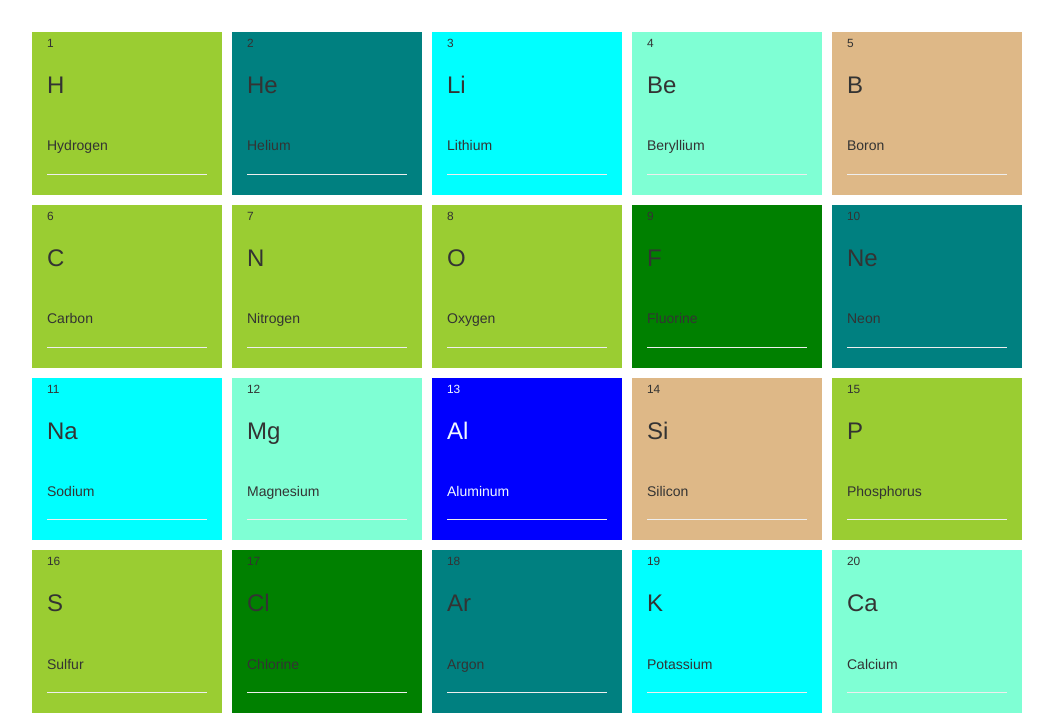
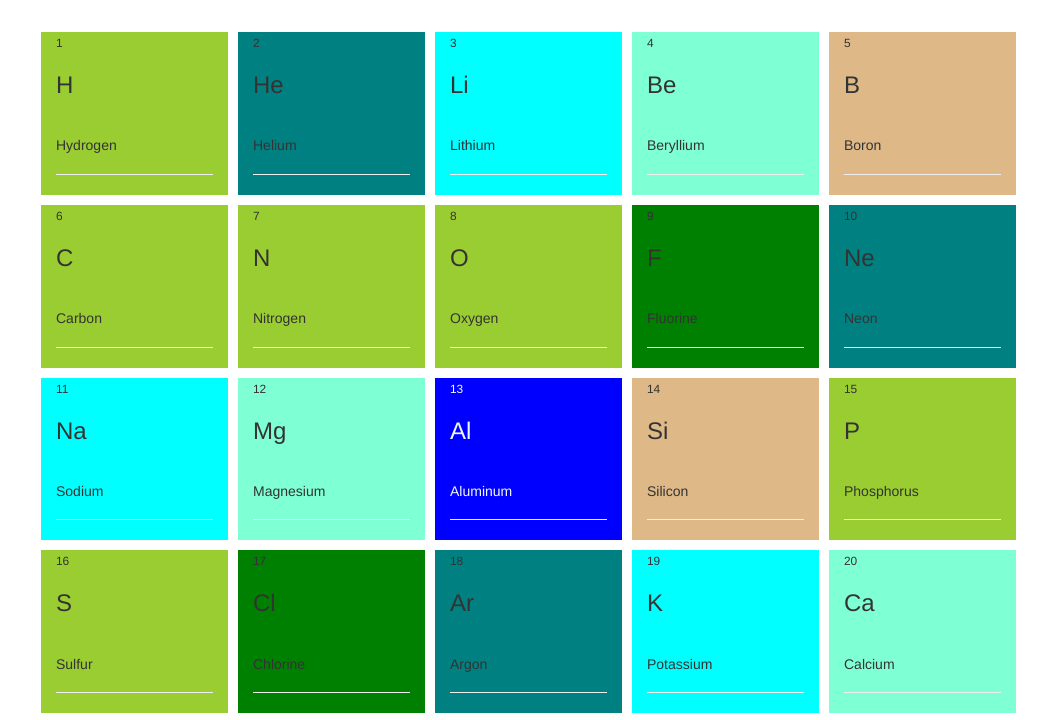
Before and after one commit to edznan/periodic-system-of-elements, a plain HTML site: page index.html in a window 1280 px wide. Shown: the part 56-776 px from the top of the page, without its empty margins (43-1096 px from the left). Drawn offline with nearby package versions, Linux system fonts and the light colour scheme.

Commit message:
Update index.html

```diff
--- a/index.html
+++ b/index.html
@@ -13,7 +13,7 @@
 
 <body>
 
-    <div class="container text-center">
+    <div class="container text-center" style="width: 90%">
         <h2>
             Periodic system of elements
         </h2>
```
